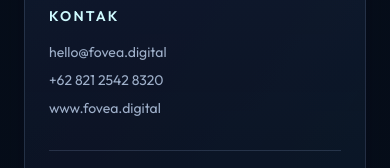
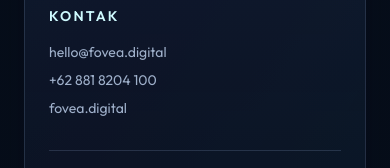
Before and after one commit to Fovea-Tech/company-profile, a Next.js app: page / in a window 390 px wide. Shown: the part 7908-8076 px from the top of the page. Built offline with nearby package versions, Linux system fonts and the light colour scheme.

Commit message:
change phone number

```diff
--- a/src/components/Contact.tsx
+++ b/src/components/Contact.tsx
@@ -67,8 +67,8 @@
           <div className="mt-8 space-y-4">
             {[
               ['Email', 'hello@fovea.digital'],
-              ['Website', 'www.fovea.digital'],
-              ['WhatsApp', '+62 821 2542 8320'],
+              ['Website', 'fovea.digital'],
+              ['WhatsApp', '+62 881 8204 100'],
             ].map(([label, value]) => (
               <div key={label} className="rounded-[1.2rem] border border-white/10 bg-slate-950/24 p-4 backdrop-blur-md">
                 <p className="text-xs uppercase tracking-[0.18em] text-muted">{label}</p>
--- a/src/components/Footer.tsx
+++ b/src/components/Footer.tsx
@@ -70,8 +70,8 @@
             <p className="text-sm font-semibold uppercase tracking-[0.16em] text-cyan-100">{t.footer.contactUs}</p>
             <div className="mt-4 space-y-2 text-sm text-muted">
               <p>hello@fovea.digital</p>
-              <p>+62 821 2542 8320</p>
-              <p>www.fovea.digital</p>
+              <p>+62 881 8204 100</p>
+              <p>fovea.digital</p>
             </div>
           </div>
         </div>
```
